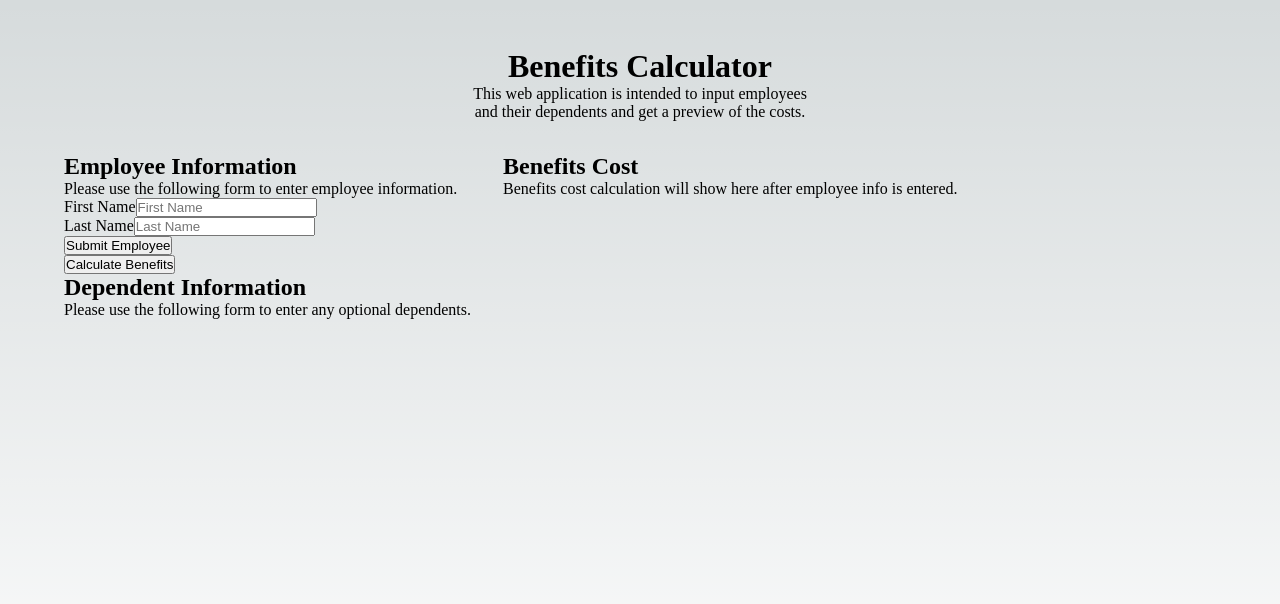
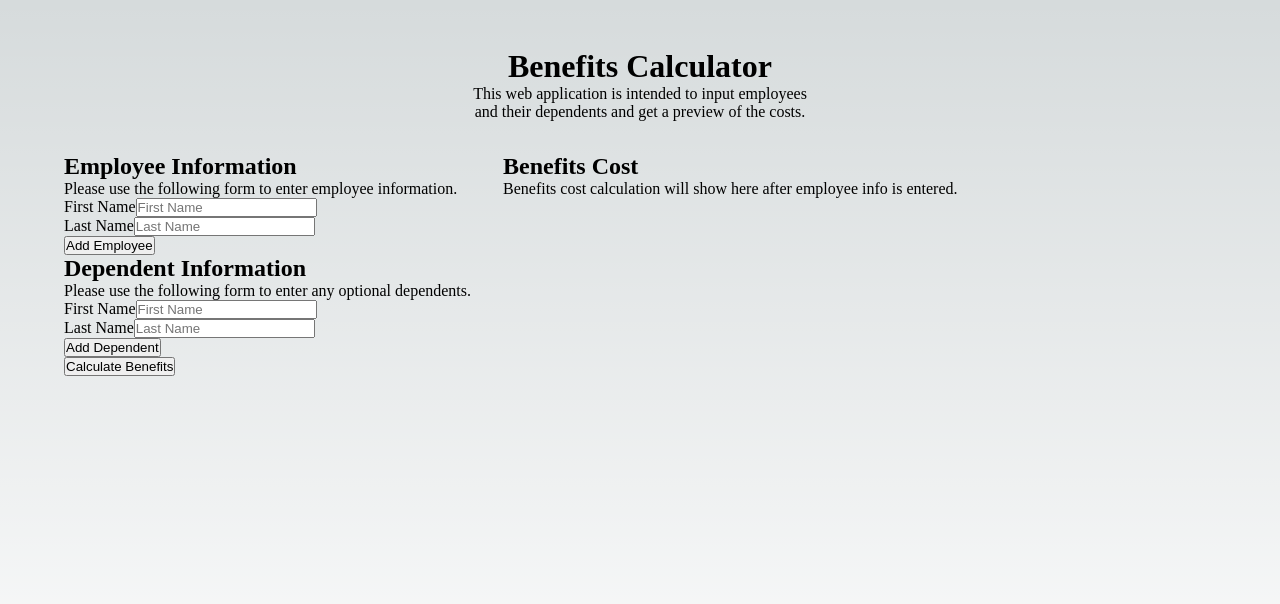
Before and after one commit to jvmontes/p-benefits-app, a Next.js app: page / in a window 1280 px wide. Shown: the top 604 px of the page. Built offline with nearby package versions, Linux system fonts and the light colour scheme.

Commit message:
Renamed AddEmployee to AddPerson as I will use it for both employees and dependents. Adding input of dependents.

```diff
--- a/src/Components/AddEmployee.js
+++ b/src/Components/AddPerson.js
@@ -1,6 +1,6 @@
 import { useState } from 'react'
 
-const AddEmployee = ({ onAddEmployee }) => {
+const AddPerson = ({ onAddPerson, actionButtonText }) => {
 
 	const [firstName, setFirstName] = useState('');
 	const [lastName, setLastName] = useState('');
@@ -16,7 +16,7 @@ const AddEmployee = ({ onAddEmployee }) => {
 			return;
 		}
 
-		onAddEmployee({ firstName, lastName });
+		onAddPerson({ firstName, lastName });
 
 		setFirstName('');
 		setLastName('');
@@ -39,9 +39,9 @@ const AddEmployee = ({ onAddEmployee }) => {
 					onChange={(e) => setLastName(e.target.value)} ></input>
 			</div>
 
-			<input type='submit' value='Submit Employee'></input>
+			<input type='submit' value={actionButtonText}></input>
 		</form>
 	)
 }
 
-export default AddEmployee
+export default AddPerson
--- a/src/pages/index.js
+++ b/src/pages/index.js
@@ -1,9 +1,8 @@
 import Head from 'next/head'
-import Image from 'next/image'
 import { Inter } from 'next/font/google'
 import styles from '@/styles/Home.module.css'
 import { useState } from 'react'
-import AddEmployee from '@/Components/AddEmployee'
+import AddPerson from '@/Components/AddPerson'
 
 const inter = Inter({ subsets: ['latin'] })
 
@@ -14,9 +13,15 @@ const DISCOUNT_MULTIPLE = 0.9
 export default function Home() {
 
   const [employee, setEmployee] = useState({});
+  const [dependents, setDependents] = useState([]);
 
   function addEmployee(e) {
     setEmployee(e);
+  }
+
+  function addDependent(d) {
+    d.key = `${d.firstName}_${d.lastName}`;
+    setDependents([...dependents, d]);
   }
 
   function calculateDiscount(person, cost) {
@@ -29,7 +34,6 @@ export default function Home() {
     let cost = 0;
 
     if (employee.firstName !== undefined) {
-      console.log('employee ' + JSON.stringify(employee));
       var calculatedEmployeeCost = calculateDiscount(employee, DEFAULT_EMPLOYEE_COST);
       setEmployee({
         firstName: employee.firstName,
@@ -39,6 +43,7 @@ export default function Home() {
       cost += calculatedEmployeeCost;
     }
 
+    console.log("dependents " + JSON.stringify(dependents));
     // go through list of dependents
     // add costs for those, as well.
 
@@ -62,32 +67,47 @@ export default function Home() {
 
         <div className={styles.container}>
           <div className={styles.content}>
-            <h2>Employee Information</h2>
-            <p>Please use the following form to enter employee information.</p>
+            <div>
+              <h2>Employee Information</h2>
+              <p>Please use the following form to enter employee information.</p>
+              <AddPerson onAddPerson={addEmployee} actionButtonText="Add Employee"></AddPerson>
+            </div>
 
-            <AddEmployee onAddEmployee={addEmployee}></AddEmployee>
+            <div>
+              <h2>Dependent Information</h2>
+              <p>Please use the following form to enter any optional dependents.</p>
+              <AddPerson onAddPerson={addDependent} actionButtonText="Add Dependent"></AddPerson>
+            </div>
 
             <form>
               <div>
                 <button onClick={calculateBenefits}>Calculate Benefits</button>
               </div>
             </form>
-            <div>
-              <h2>Dependent Information</h2>
-              <p>Please use the following form to enter any optional dependents.</p>
 
-            </div>
           </div>
 
           <div className={styles.content}>
             <h2>Benefits Cost</h2>
 
-            {employee.firstName ? (
-              <div>
-                <p>Employee Name: {employee.firstName} {employee.lastName} Benefits Cost: {employee.cost} </p>
-              </div>) : (
-              <p>Benefits cost calculation will show here after employee info is entered.</p>
-            )
+            {employee.firstName ?
+              (
+                <div>
+                  <p>Employee Name: {employee.firstName} {employee.lastName} {employee.cost && (<span>Benefits Cost: {employee.cost}</span>)}</p>
+                  {
+                    dependents.length > 0 &&
+                    (
+                      <>
+                      {dependents.map((dependent) => (
+                        <p key={dependent.key}>Dependent Name: {dependent.firstName} {dependent.lastName} </p>
+                      ))}
+                      </>
+                    )
+                  }
+                </div>) :
+              (
+                <p>Benefits cost calculation will show here after employee info is entered.</p>
+              )
             }
           </div>
         </div>
```
